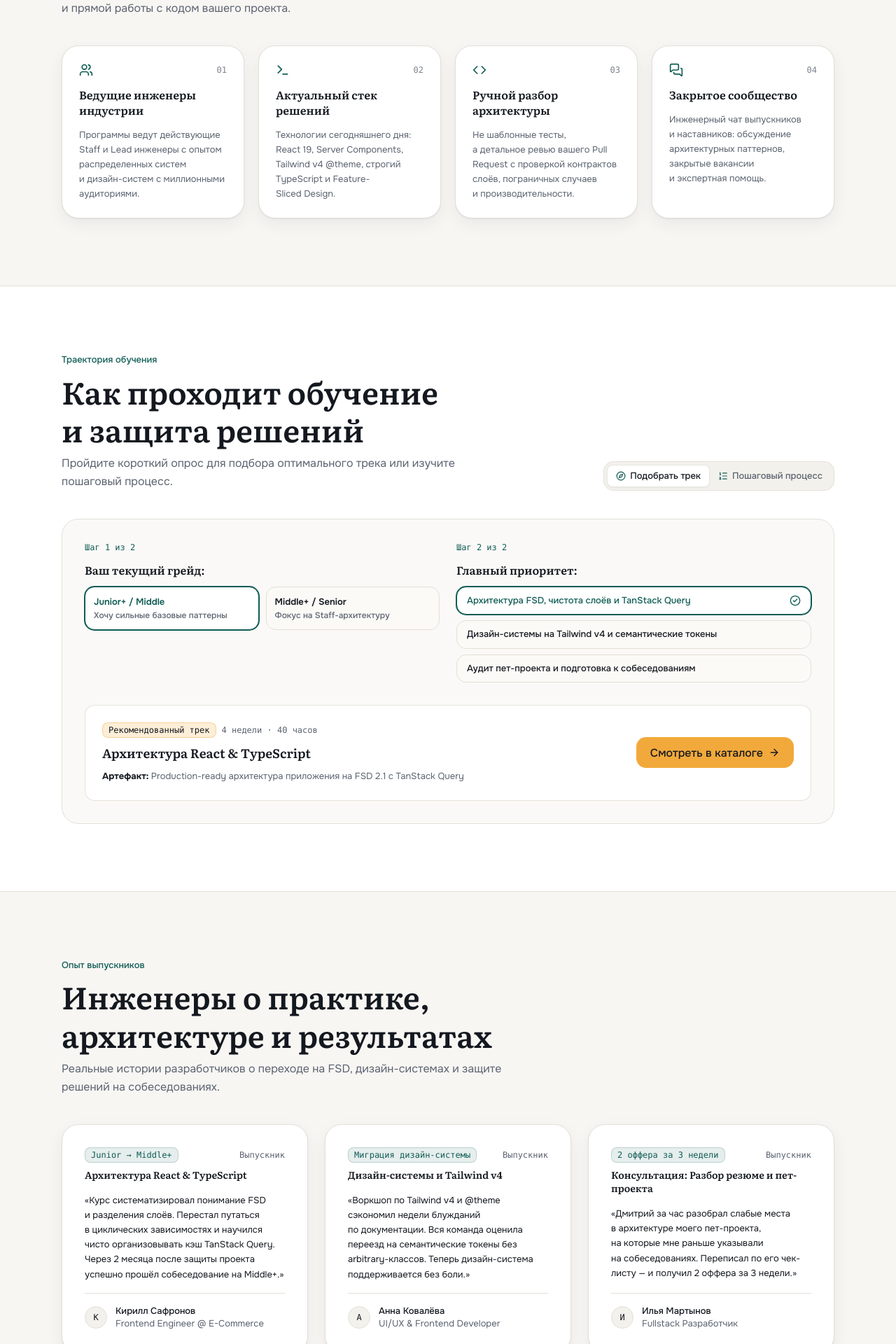
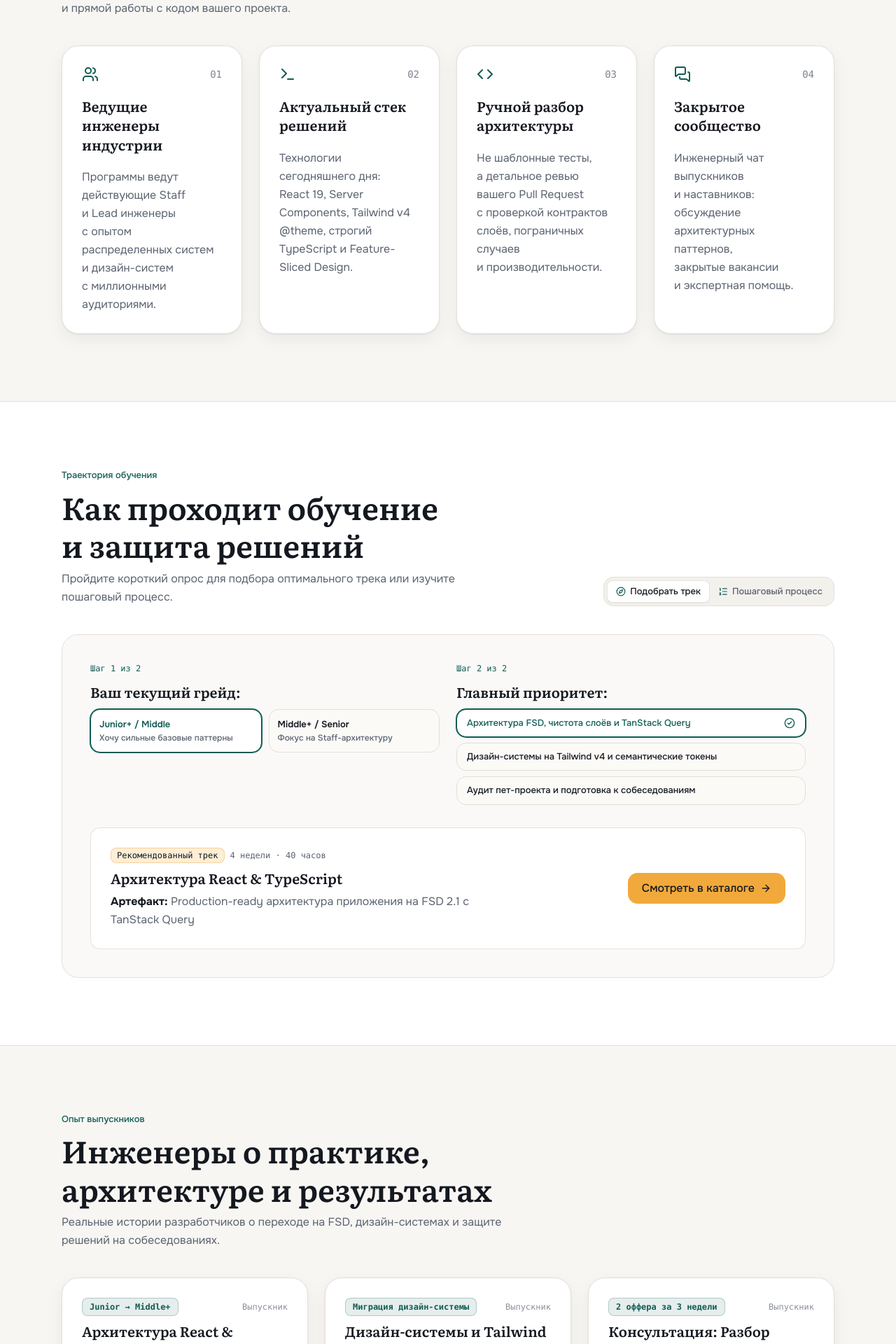
Before and after one commit to KufuVampire/course-showcase, a React (Vite) app: page / in a window 1280 px wide. Shown: the part 2440-4360 px from the top of the page at 70% size. Built offline with nearby package versions, Linux system fonts and the light colour scheme.

Commit message:
style(ui): scale up desktop cards and typography, shift reviews emphasis to outcomes and course content

```diff
--- a/src/app/BenefitsSection.tsx
+++ b/src/app/BenefitsSection.tsx
@@ -52,23 +52,23 @@ export function BenefitsSection() {
           </p>
         </div>
 
-        <div className="grid grid-cols-1 md:grid-cols-2 lg:grid-cols-4 gap-5">
+        <div className="grid grid-cols-1 md:grid-cols-2 lg:grid-cols-4 gap-5 lg:gap-6">
           {benefits.map((item) => {
             const Icon = item.icon;
             return (
               <Card
                 key={item.title}
-                padding="md"
-                className="flex flex-col gap-3.5 bg-surface-raised border border-border"
+                padding="none"
+                className="flex flex-col gap-3.5 lg:gap-5 p-5 sm:p-6 lg:p-7 bg-surface-raised border border-border h-full"
               >
                 <div className="flex items-center justify-between">
-                  <Icon className="w-5 h-5 text-primary" />
-                  <span className="font-mono text-xs text-ink-muted/80">{item.index}</span>
+                  <Icon className="w-5 h-5 lg:w-6 lg:h-6 text-primary" />
+                  <span className="font-mono text-xs lg:text-sm text-ink-muted/80">{item.index}</span>
                 </div>
-                <h3 className="font-display font-semibold text-base text-ink leading-snug">
+                <h3 className="font-display font-semibold text-base lg:text-title text-ink leading-snug">
                   {item.title}
                 </h3>
-                <p className="text-caption text-ink-muted leading-relaxed text-pretty">
+                <p className="text-caption lg:text-body text-ink-muted leading-relaxed lg:leading-relaxed text-pretty">
                   {item.description}
                 </p>
               </Card>
--- a/src/app/FaqSection.tsx
+++ b/src/app/FaqSection.tsx
@@ -60,7 +60,7 @@ export function FaqSection() {
                 <ChevronDown className="w-5 h-5 text-ink-muted shrink-0 transition-transform duration-fast group-open:rotate-180 group-open:text-primary" />
               </summary>
 
-              <div className="px-5 pb-5 pt-0 text-caption text-ink-muted leading-relaxed border-t border-border/40 mt-1">
+              <div className="px-5 pb-5 pt-0 text-caption lg:text-body text-ink-muted leading-relaxed border-t border-border/40 mt-1">
                 <p className="pt-3 text-pretty">{faq.a}</p>
               </div>
             </details>
--- a/src/app/ProcessSection.tsx
+++ b/src/app/ProcessSection.tsx
@@ -120,12 +120,12 @@ export function ProcessSection() {
 
         {/* MODE 1: QUIZ TRACK SELECTOR */}
         {mode === 'quiz' ? (
-          <div className="p-6 sm:p-8 rounded-lg border border-border bg-surface-sunken/40 flex flex-col gap-8">
+          <div className="p-6 sm:p-8 lg:p-10 rounded-lg border border-border bg-surface-sunken/40 flex flex-col gap-8">
             <div className="grid grid-cols-1 md:grid-cols-2 gap-6">
               {/* Question 1: Grade */}
               <div className="flex flex-col gap-3">
                 <span className="font-mono text-xs text-primary font-medium">Шаг 1 из 2</span>
-                <span className="font-display font-semibold text-base text-ink">
+                <span className="font-display font-semibold text-base lg:text-title text-ink">
                   Ваш текущий грейд:
                 </span>
                 <div className="grid grid-cols-2 gap-2.5">
@@ -160,7 +160,7 @@ export function ProcessSection() {
               {/* Question 2: Goal */}
               <div className="flex flex-col gap-3">
                 <span className="font-mono text-xs text-primary font-medium">Шаг 2 из 2</span>
-                <span className="font-display font-semibold text-base text-ink">
+                <span className="font-display font-semibold text-base lg:text-title text-ink">
                   Главный приоритет:
                 </span>
                 <div className="flex flex-col gap-2">
@@ -188,7 +188,7 @@ export function ProcessSection() {
             </div>
 
             {/* Recommendation Card */}
-            <div className="p-5 sm:p-6 rounded-md bg-surface-raised border border-border/90 flex flex-col sm:flex-row items-start sm:items-center justify-between gap-6">
+            <div className="p-5 sm:p-6 lg:p-7 rounded-md bg-surface-raised border border-border/90 flex flex-col sm:flex-row items-start sm:items-center justify-between gap-6">
               <div className="flex flex-col gap-2">
                 <div className="flex items-center gap-2">
                   <span className="font-mono text-xs px-2 py-0.5 rounded-sm bg-accent/20 text-ink border border-accent/40 font-medium">
@@ -196,10 +196,10 @@ export function ProcessSection() {
                   </span>
                   <span className="text-xs text-ink-muted font-mono">{recommendation.duration}</span>
                 </div>
-                <h3 className="font-display font-semibold text-lg text-ink">
+                <h3 className="font-display font-semibold text-lg lg:text-title text-ink">
                   {recommendation.title}
                 </h3>
-                <p className="text-caption text-ink-muted leading-relaxed max-w-xl text-pretty">
+                <p className="text-caption lg:text-body text-ink-muted leading-relaxed max-w-xl text-pretty">
                   <strong className="text-ink">Артефакт:</strong> {recommendation.artifact}
                 </p>
               </div>
@@ -221,7 +221,7 @@ export function ProcessSection() {
             {processSteps.map((item, idx) => (
               <div
                 key={item.title}
-                className="p-5 rounded-lg border border-border bg-surface-raised flex flex-col gap-3 relative"
+                className="p-5 lg:p-6 rounded-lg border border-border bg-surface-raised flex flex-col gap-3 relative"
               >
                 <div className="flex items-center justify-between">
                   <span className="font-mono text-xs font-semibold text-primary px-2 py-0.5 rounded-sm bg-primary/10 border border-primary/20">
@@ -231,10 +231,10 @@ export function ProcessSection() {
                     <span className="text-xs text-ink-muted/50 hidden lg:inline font-mono">→</span>
                   )}
                 </div>
-                <h3 className="font-display font-semibold text-base text-ink leading-snug">
+                <h3 className="font-display font-semibold text-base lg:text-title text-ink leading-snug">
                   {item.title}
                 </h3>
-                <p className="text-caption text-ink-muted leading-relaxed text-pretty">{item.desc}</p>
+                <p className="text-caption lg:text-body text-ink-muted leading-relaxed text-pretty">{item.desc}</p>
               </div>
             ))}
           </div>
--- a/src/app/ReviewsSection.tsx
+++ b/src/app/ReviewsSection.tsx
@@ -47,34 +47,32 @@ export function ReviewsSection() {
           {reviews.map((rev) => (
             <Card
               key={rev.author}
-              padding="lg"
-              className="flex flex-col gap-4 bg-surface-raised border border-border"
+              padding="none"
+              className="flex flex-col gap-4 p-5 sm:p-6 lg:p-7 bg-surface-raised border border-border h-full"
             >
               <div className="flex flex-col gap-2">
                 <div className="flex items-center justify-between gap-2">
-                  <span className="font-mono text-xs px-2 py-0.5 rounded-sm bg-primary/10 text-primary border border-primary/20 font-medium shrink-0">
+                  <span className="font-mono text-xs px-2.5 py-1 rounded-sm bg-primary/10 text-primary border border-primary/25 font-semibold shrink-0">
                     {rev.outcome}
                   </span>
-                  <span className="text-xs text-ink-muted font-mono">Выпускник</span>
+                  <span className="text-xs text-ink-muted/70 font-mono">Выпускник</span>
                 </div>
-                <h3 className="font-display font-semibold text-ink text-sm leading-snug">
+                <h3 className="font-display font-semibold text-ink text-base lg:text-title leading-snug">
                   {rev.product}
                 </h3>
               </div>
 
-              <p className="text-caption text-ink leading-relaxed text-pretty">
+              <p className="text-body text-ink leading-relaxed lg:leading-relaxed text-pretty">
                 «{rev.text}»
               </p>
 
-              <div className="pt-4 border-t border-border mt-auto flex items-center gap-3">
-                <div className="w-8 h-8 rounded-full bg-surface-sunken border border-border flex items-center justify-center font-mono text-xs font-medium text-ink shrink-0">
-                  {rev.author[0]}
+              <footer className="pt-3.5 border-t border-border/60 mt-auto flex items-center justify-between gap-3 text-caption text-ink-muted">
+                <div className="flex items-center gap-1.5 flex-wrap">
+                  <span className="font-medium text-ink/80">{rev.author}</span>
+                  <span className="text-ink-muted/50">·</span>
+                  <span className="text-xs text-ink-muted">{rev.role}</span>
                 </div>
-                <div className="flex flex-col text-caption">
-                  <span className="font-medium text-ink">{rev.author}</span>
-                  <span className="text-ink-muted">{rev.role}</span>
-                </div>
-              </div>
+              </footer>
             </Card>
           ))}
         </div>
```
